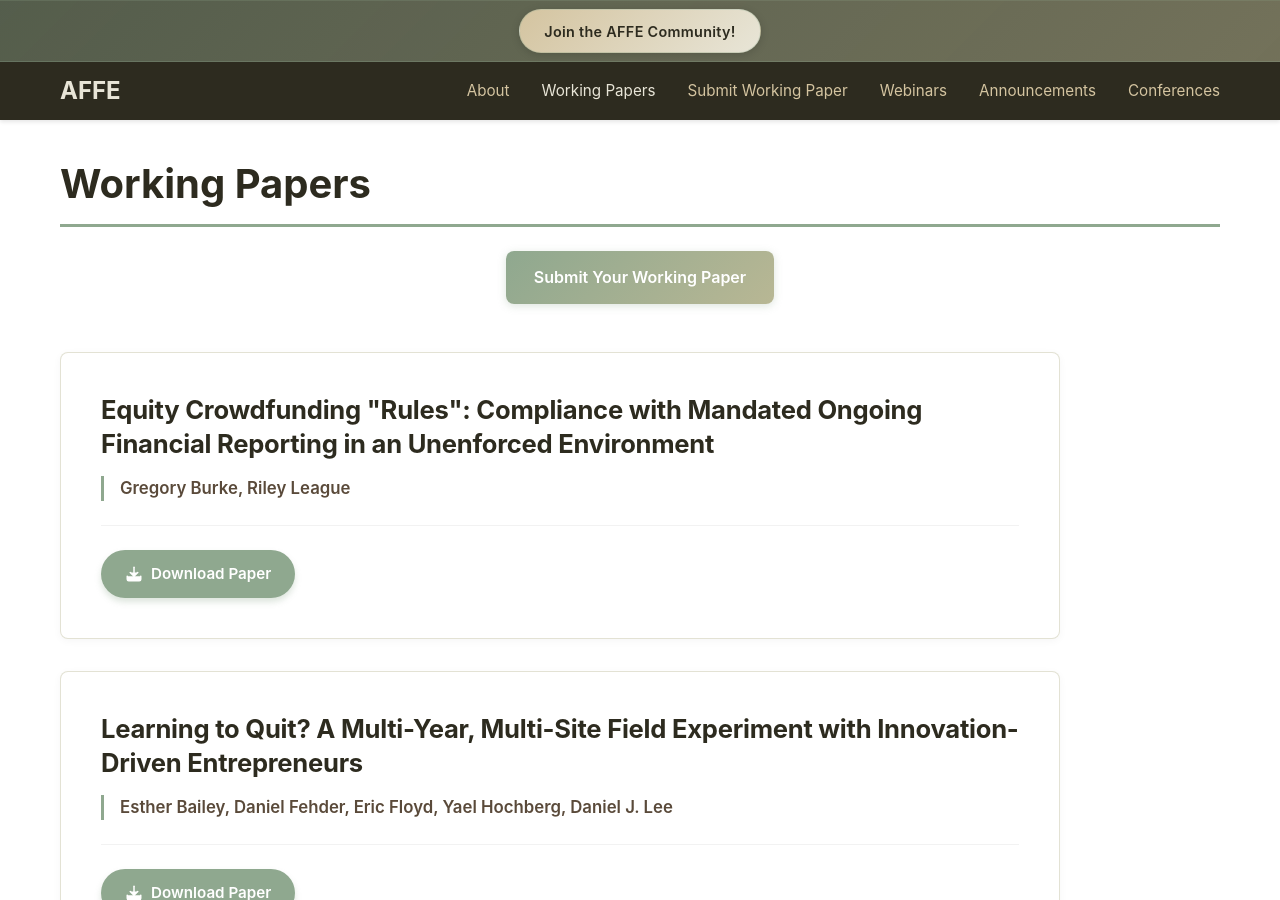
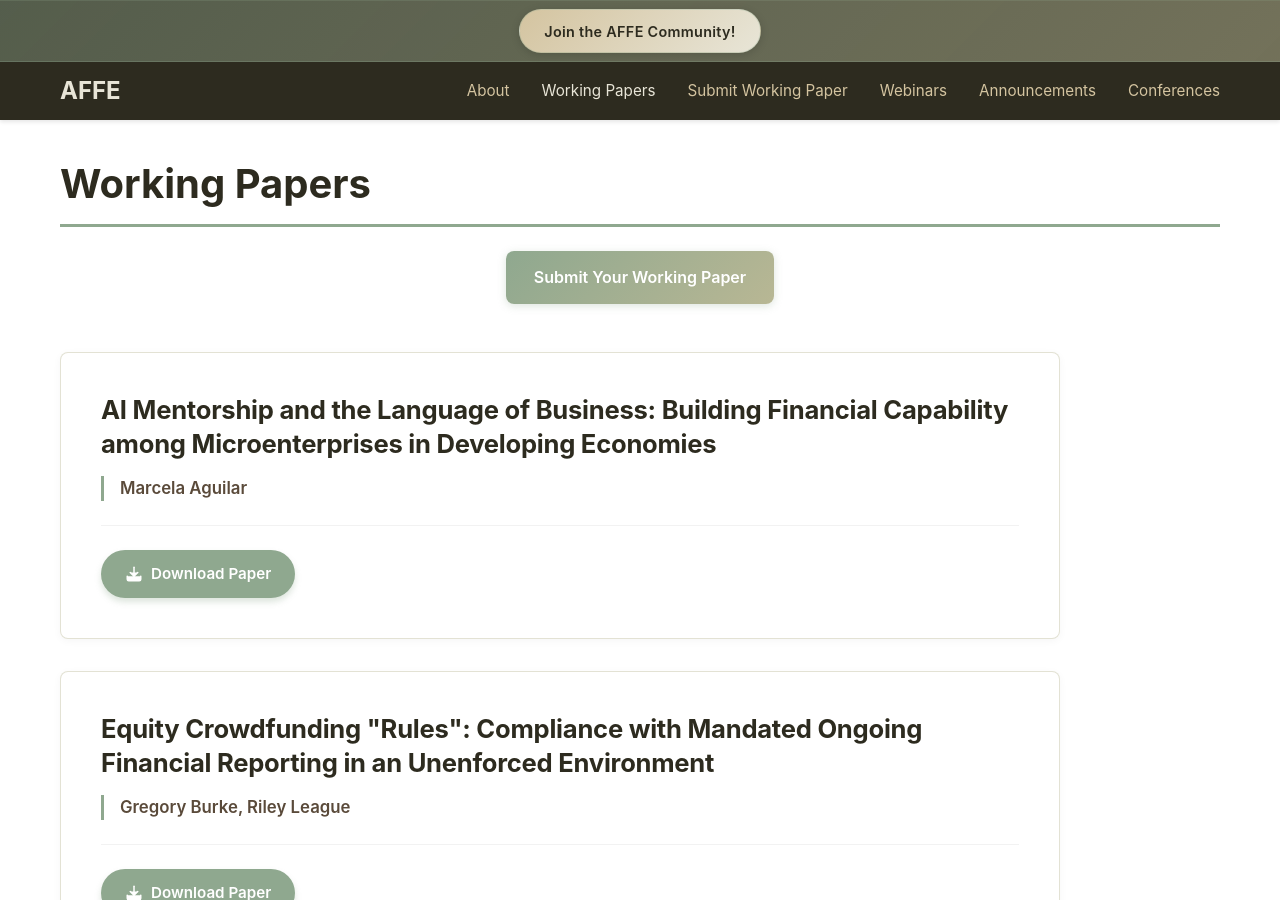
Before and after one commit to marceaguilar/affe-website, a Jekyll site: the page built from pages/working-papers.md, in a window 1280 px wide and 900 px high. Built offline with Jekyll 4.4.1, drawn with Linux system fonts in a browser that asks for light colours.

Commit message:
Add Marcela Aguilar paper and refresh homepage upcoming event.
This adds the AI Mentorship working paper with its PDF and updates the homepage event card to highlight the 2026 virtual workshops launch.

```diff
--- a/assets/js/working-papers.js
+++ b/assets/js/working-papers.js
@@ -1,5 +1,10 @@
 // Static working papers data
 const staticPapers = [
+  {
+    'Title': 'AI Mentorship and the Language of Business: Building Financial Capability among Microenterprises in Developing Economies',
+    'Authors': 'Marcela Aguilar',
+    'Link': '/assets/pdf/JMP_Marcela_Aguilar.pdf'
+  },
   {
     'Title': 'Equity Crowdfunding "Rules": Compliance with Mandated Ongoing Financial Reporting in an Unenforced Environment',
     'Authors': 'Gregory Burke, Riley League',
--- a/index.html
+++ b/index.html
@@ -18,8 +18,8 @@
   <div class="welcome-content">
     <div class="next-event">
       <h2>Upcoming Event</h2>
-      <p class="event-date">CUHK Shenzhen/UCSD/Waseda Joint Conference on Field Experiments in Accounting and Economics</p>
-      <p class="event-details" style="margin-top: 0.5rem; font-size: 0.95em; opacity: 0.9;">March 20-21, 2026 • Waseda University, Tokyo, Japan</p>
+      <p class="event-date">AFFE Virtual Workshops 2026 Are Starting</p>
+      <p class="event-details" style="margin-top: 0.5rem; font-size: 0.95em; opacity: 0.9;">First workshop: April 3, 2026 • Virtual</p>
       <a href="https://accfinfe.com/announcements" class="see-more-btn">See More</a>
     </div>
 
```
Also changed, not shown: 1 other file.
